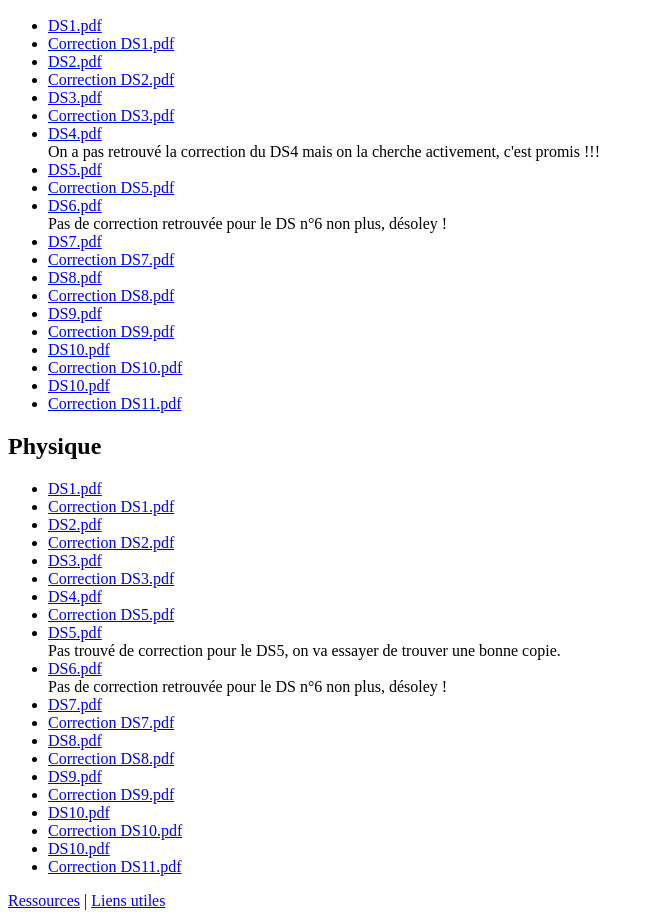
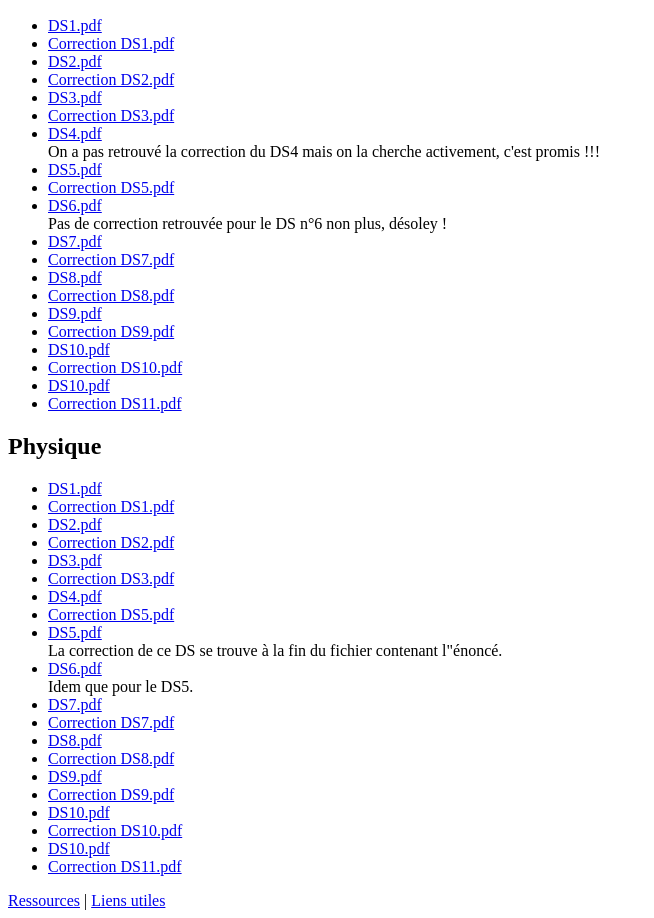
Before and after one commit to Babou-69/ArchivesCapECL, a plain HTML site: page index.html in a window 1280 px wide. Shown: the part 111-1029 px from the top of the page, without its empty margins (0-654 px from the left). Drawn offline with Linux system fonts and the light colour scheme.

Commit message:
Regular update

```diff
--- a/index.html
+++ b/index.html
@@ -44,9 +44,9 @@
     <li><a href="2A/Physique/DS4.pdf" target="_blank">DS4.pdf</a></li>
     <li><a href="2A/Physique/DS4corr.pdf" target="_blank">Correction DS5.pdf</a></li>
     <li><a href="2A/Physique/DS5_250105_154545.pdf" target="_blank">DS5.pdf</a></li>
-    Pas trouvé de correction pour le DS5, on va essayer de trouver une bonne copie.
+    La correction de ce DS se trouve à la fin du fichier contenant l"énoncé.
     <li><a href="2A/Physique/DS6_250119_184207.pdf" target="_blank">DS6.pdf</a></li>
-    Pas de correction retrouvée pour le DS n°6 non plus, désoley !
+    Idem que pour le DS5.
     <li><a href="2A/Physique/DS7.pdf" target="_blank">DS7.pdf</a></li>
     <li><a href="2A/Physique/corrDS7_250213_191900.pdf" target="_blank">Correction DS7.pdf</a></li>
     <li><a href="2A/Physique/DS8.pdf" target="_blank">DS8.pdf</a></li>
```
